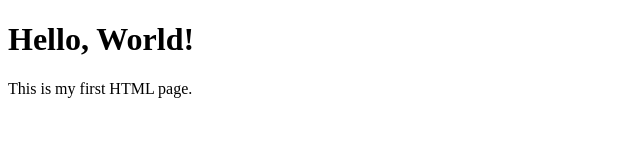
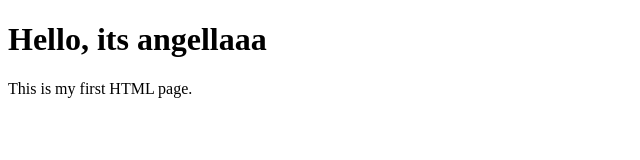
Before and after one commit to angellabn/devvops, a plain HTML site: page index.html in a window 1280 px wide. Shown: the whole page, without its empty margins (0-640 px from the left). Drawn offline with Linux system fonts and the light colour scheme.

Commit message:
Change heading text to 'Hello, its angellaaa'

```diff
--- a/index.html
+++ b/index.html
@@ -5,7 +5,7 @@
 </head>
 <body>
 
-    <h1>Hello, World!</h1>
+    <h1>Hello, its angellaaa</h1>
     <p>This is my first HTML page.</p>
 
 </body>
```
